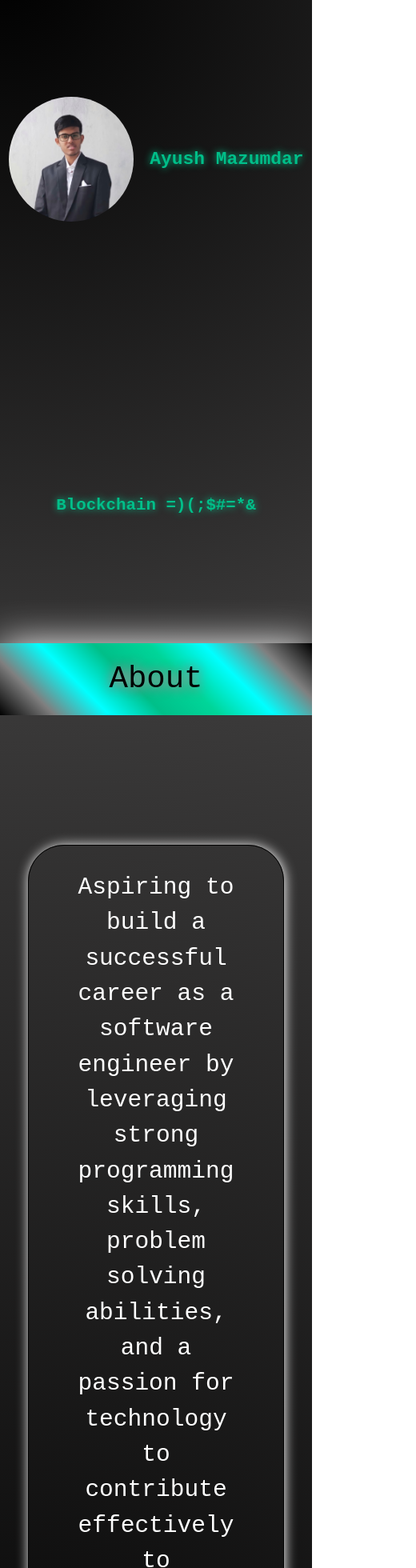
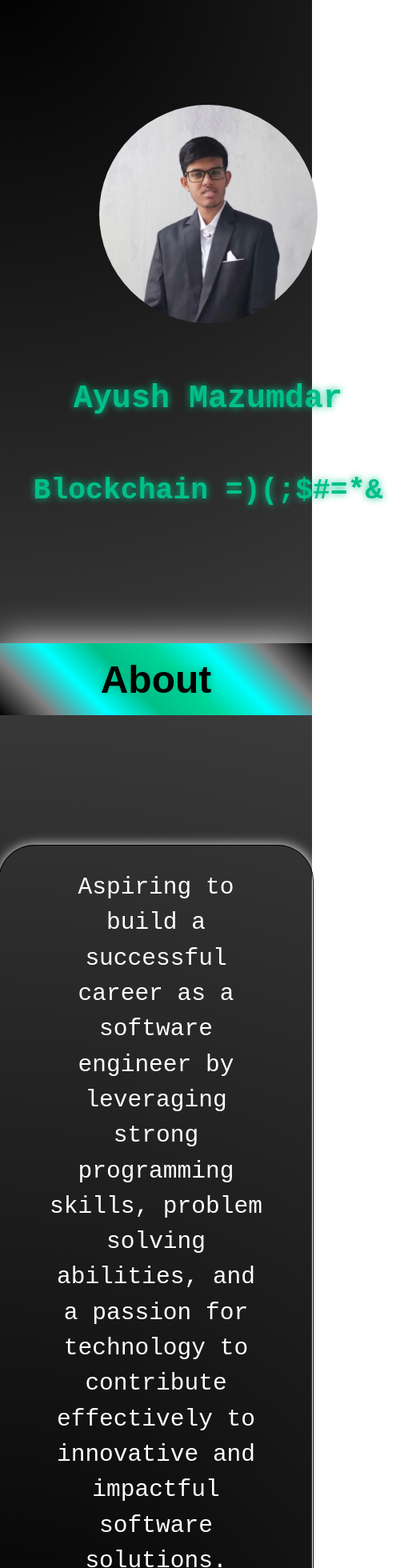
Before and after one commit to aysh-mzmdr/Portfolio, a React (Vite) app: page / in a window 390 px wide. Shown: the part 40-2000 px from the top of the page at 80% size, 520 px wide, since content can reach past the window. Built offline with nearby package versions, Linux system fonts and the light colour scheme.

Commit message:
Improved some elements

```diff
--- a/src/App.jsx
+++ b/src/App.jsx
@@ -74,8 +74,8 @@ function App(){                       // Text font is big, Text alignment needs
       </div>
       <div className={style.intro} ref={IntroGSAP}>
         <img className={style.profileimg} src={myPhoto} alt="My Photo"></img>
-          <h1 className={style.name}>Ayush Mazumdar</h1>
-          <h1 className={style.role} ref={textRef}></h1>
+        <h1 className={style.name}>Ayush Mazumdar</h1>
+        <h1 className={style.role} ref={textRef}></h1>
       </div>
       <h1 className={style.head} ref={AboutGSAP}>About</h1>
       <div className={style.about}>
--- a/src/style.module.css
+++ b/src/style.module.css
@@ -41,6 +41,7 @@ h1{
     font-size: 1.4em;
     text-shadow: 1px 1px 15px rgb(0, 191, 137) ;
 }
+
 .about{
     width:100vw;
     color:white;
@@ -53,7 +54,7 @@ h1{
 .aboutBox{
     text-align: center;
     width:35%;
-    min-width:200px;
+    width:70vw;
     font-size: 3.5vh;
     margin: 5.5em;
     line-height: 1.5em;
@@ -66,7 +67,7 @@ h1{
 }
 
 .aboutBox:hover{
-    box-shadow:1px 1px 100px rgb(0, 191, 137);
+    box-shadow:1px 1px 50px rgb(0, 191, 137);
     text-shadow: 1px 1px 5px rgb(0, 191, 137);
 }
 
@@ -76,7 +77,7 @@ h1{
     justify-content: center;
     align-items: center;
     flex-wrap: wrap;
-    padding-block: 5.5vh;
+    padding-block: 5.5em;
 }
 
 .skill{
@@ -111,9 +112,9 @@ h1{
     align-items: center;
     justify-content: center;
     height:90px;
-    font-weight: 500;
+    font-weight: 900;
     background-image: linear-gradient(45deg,black,rgba(0, 0, 0, 0.5),cyan,rgb(0, 191, 137),rgb(0, 213, 153),cyan,rgba(0, 0, 0, 0.5),black);
-    text-shadow:1px 1px 15px white,1px 1px 15px black;
+    font-family: 'Poppins', sans-serif;
     box-shadow:1px 1px 50px white;
 }
 
@@ -226,8 +227,13 @@ h1{
     .navbar{
         visibility: hidden;
     }
+}
+
+@media (max-width:1177.60px){
     .intro{
-        font-size: 0.8em;
+        display:flex;
+        flex-direction: column;
+        gap:72px;
     }
 }
 
```
